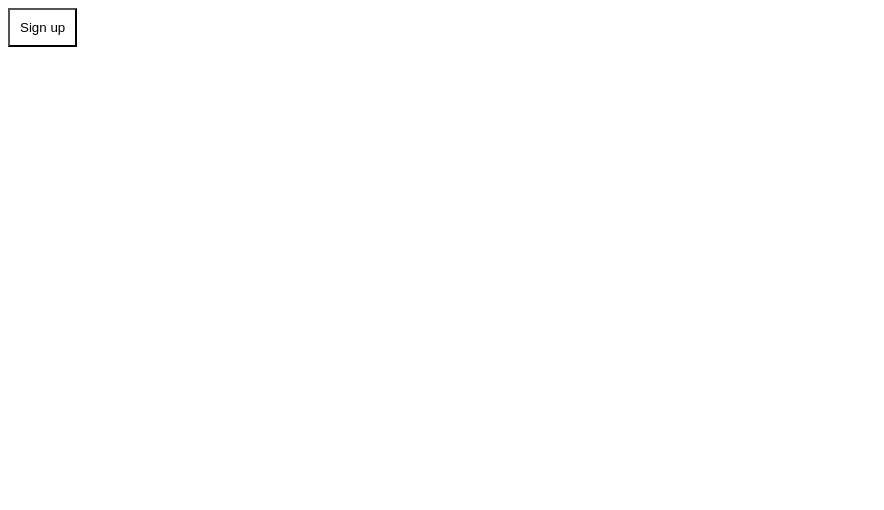
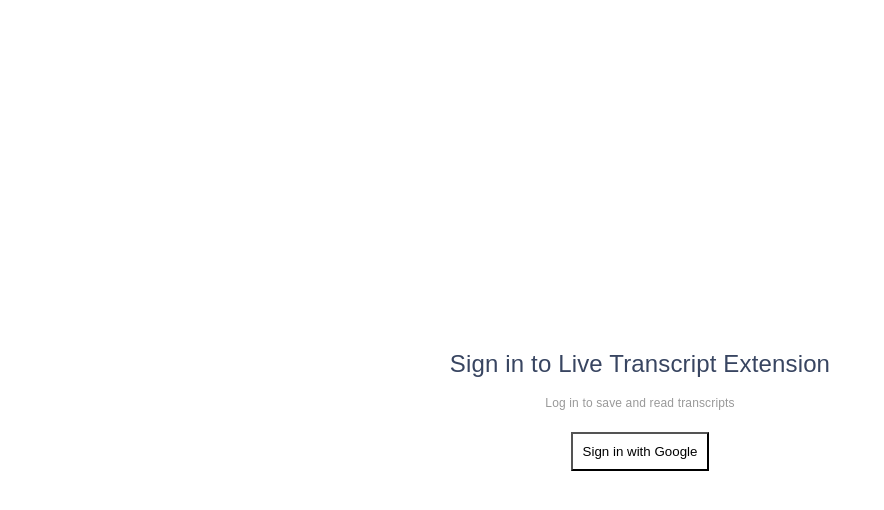
Before and after one commit to lakebrains-ind/live-transcript-browser-extension, a browser extension: page index.html in a window 1280 px wide. Shown: the whole page, without its empty margins (0-884 px from the left). Drawn offline with Linux system fonts and the light colour scheme.

Commit message:
updated the oauth part

```diff
--- a/index.html
+++ b/index.html
@@ -1,7 +1,96 @@
 <html>
+
 <head>
   <title></title>
   <style>
+    body {
+      margin: 0px auto !important;
+      font-stretch: normal !important;
+      font-style: normal !important;
+      font-family: Rubik, sans-serif !important;
+      overflow-y: scroll !important;
+      letter-spacing: 0.00938em !important;
+    }
+    .gymUIR {
+    /* background-image: url(./topwave-74PELLC3.svg); */
+    background-position: 50% 101%;
+    background-size: 101%;
+    background-repeat: no-repeat;
+    background-color: rgb(255, 255, 255);
+    color: rgb(56, 69, 97);
+    display: flex;
+    flex-direction: column;
+    -webkit-box-pack: center;
+    justify-content: center;
+    -webkit-box-align: center;
+    align-items: center;
+    height: 100vh;
+}
+.haqTyU {
+    width: 100%;
+    position: relative;
+    text-align: center;
+}
+.iVOKfD {
+    max-width: 520px;
+    padding: 20px 10px;
+    margin: auto;
+    display: flex;
+    flex-direction: column;
+}
+.jwMkuc {
+    margin-bottom: 0px;
+    font-weight: 400;
+    font-size: 24px;
+    color: rgb(56, 69, 97);
+}
+.cEznFW {
+    margin-bottom: 30px;
+    font-size: 12px;
+    color: rgb(153, 153, 153);
+    line-height: 1.5;
+    margin: 16px 0px 0px;
+}
+.bRTtiA {
+    font-family: Rubik, "Google Sans", RobotoDraft, Helvetica, Arial, sans-serif;
+    font-weight: 500;
+    font-size: 0.9375rem;
+    line-height: 1.75;
+    text-transform: uppercase;
+    min-width: 64px;
+    padding: 7px 21px;
+    border-radius: 4px;
+    transition: background-color 250ms cubic-bezier(0.4, 0, 0.2, 1) 0ms, box-shadow 250ms cubic-bezier(0.4, 0, 0.2, 1) 0ms, border-color 250ms cubic-bezier(0.4, 0, 0.2, 1) 0ms, color 250ms cubic-bezier(0.4, 0, 0.2, 1) 0ms;
+    border: 1px solid rgba(89, 40, 229, 0.5);
+    color: rgb(89, 40, 229);
+    white-space: nowrap;
+    text-transform: none;
+    min-width: 40px;
+    width: 50%;
+    /* justify-content: center;
+    margin: 0px; */
+    display: inline-flex;
+    -webkit-box-align: center;
+    align-items: center;
+    -webkit-box-pack: center;
+    justify-content: center;
+    position: relative;
+    box-sizing: border-box;
+    -webkit-tap-highlight-color: transparent;
+    background-color: transparent;
+    outline: 0px;
+    border: 0px;
+    margin: 0px;
+    border-radius: 0px;
+    padding: 0px;
+    cursor: pointer;
+    user-select: none;
+    vertical-align: middle;
+    appearance: none;
+    text-decoration: none;
+    color: inherit;
+}
+
     button {
       padding: 10px;
       background-color: #0000;
@@ -10,8 +99,22 @@
   </style>
   <script type="text/javascript" src="oauth.js"></script>
 </head>
+
 <body>
-    <button>Sign up</button>
-    <div id="friendDiv"></div>
+  <div id="app">
+    <div>
+      <div class="gymUIR">
+        <div class="haqTyU">
+          <div class="iVOKfD">
+            <div class="jwMkuc"> Sign in to Live Transcript Extension</div>
+            <p class="cEznFW"> Log in to save and read transcripts </p>
+          </div>
+          <div class="bRTtiA"><button>Sign in with Google</button> </div>
+        </div>
+      </div>
+    </div>
+  </div>
+
 </body>
+
 </html>
--- a/oauth.js
+++ b/oauth.js
@@ -4,7 +4,12 @@
         console.log(token);
         fetch(`https://www.googleapis.com/oauth2/v3/userinfo?access_token=${token}`)
         .then((response)=> response.json())
-        .then((response) => console.log(response))
+        .then((response) => {
+          chrome.storage.local.set({email: response.email}, function() {
+            console.log('Value is set to ' + response.email);
+          });
+          console.log(response)
+        })
         //chrome.tabs.create({url: 'index1.html'});
         chrome.windows.create(
             {
--- a/transcript.js
+++ b/transcript.js
@@ -143,7 +143,7 @@
 					mesg.appendChild(name)
 					mesg.appendChild(transcript)
 					txtarea.appendChild(mesg)
-					transObj = ["Prospect",  message.payload.content ];
+					transObj = ["Prospect", message.payload.content];
 					transcriptToShow.push(transObj)
 				}
 				console.log(transcriptToShow);
@@ -269,7 +269,7 @@
 };
 
 //Function to download the transcripted data in a csv file format
-function stopTranscript(){
+function stopTranscript() {
 	console.log(transcriptToShow);
 	let csvContent = "data:text/csv;charset=utf-8," + transcriptToShow.map(e => e.join(",")).join("\n");
 	var encodedUri = encodeURI(csvContent);
@@ -279,7 +279,6 @@
 button.addEventListener('click', () => {
 	Startspeaking();
 	startcapture();
-
 });
 let button1 = document.getElementById("btn1");
 button1.addEventListener('click', () => {
```
Also changed, not shown: background.js (+11 -11 lines), content.js (+1 -18 lines), manifest.json. Lines whose indentation alone changed are shown as unchanged.
